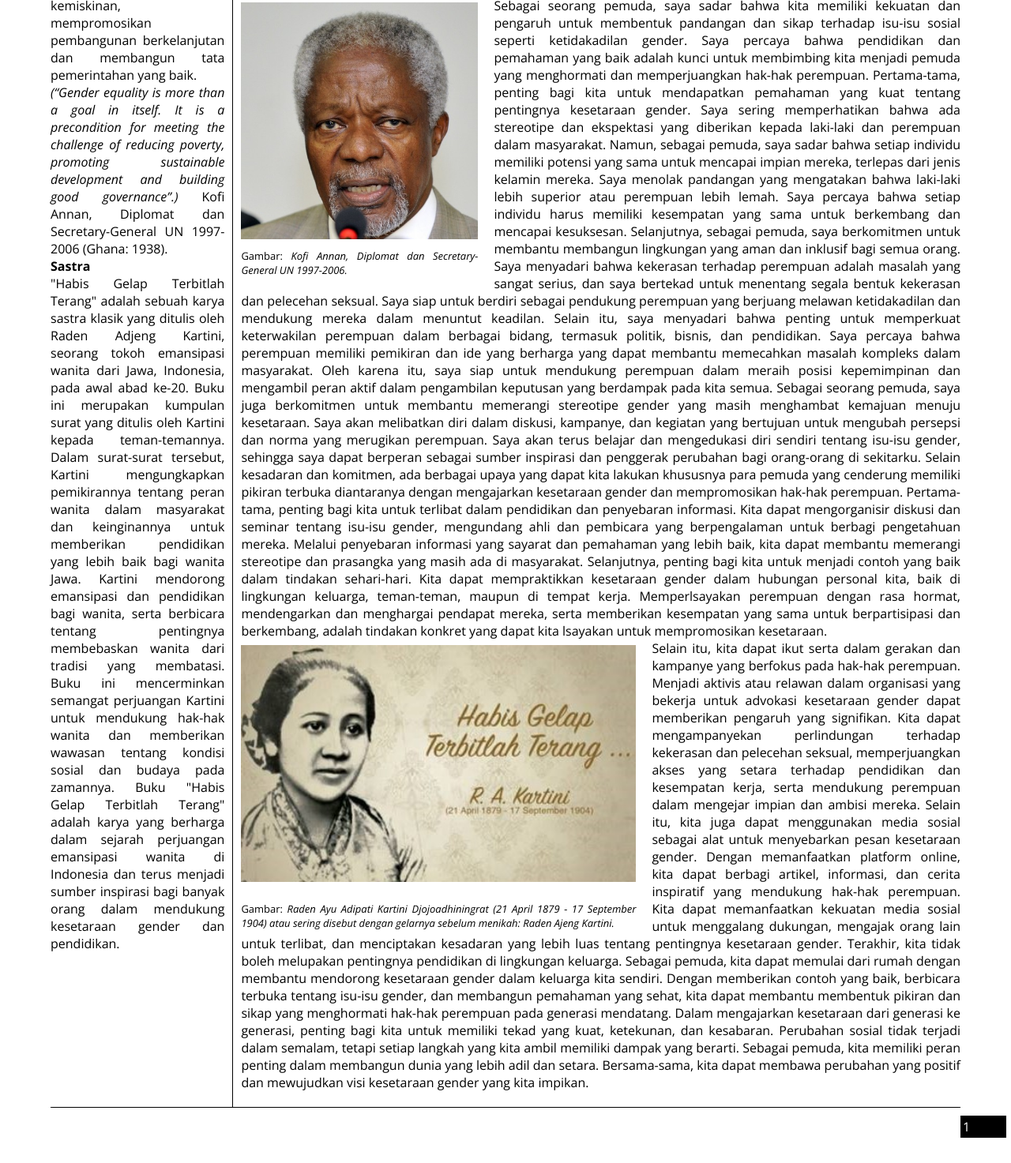
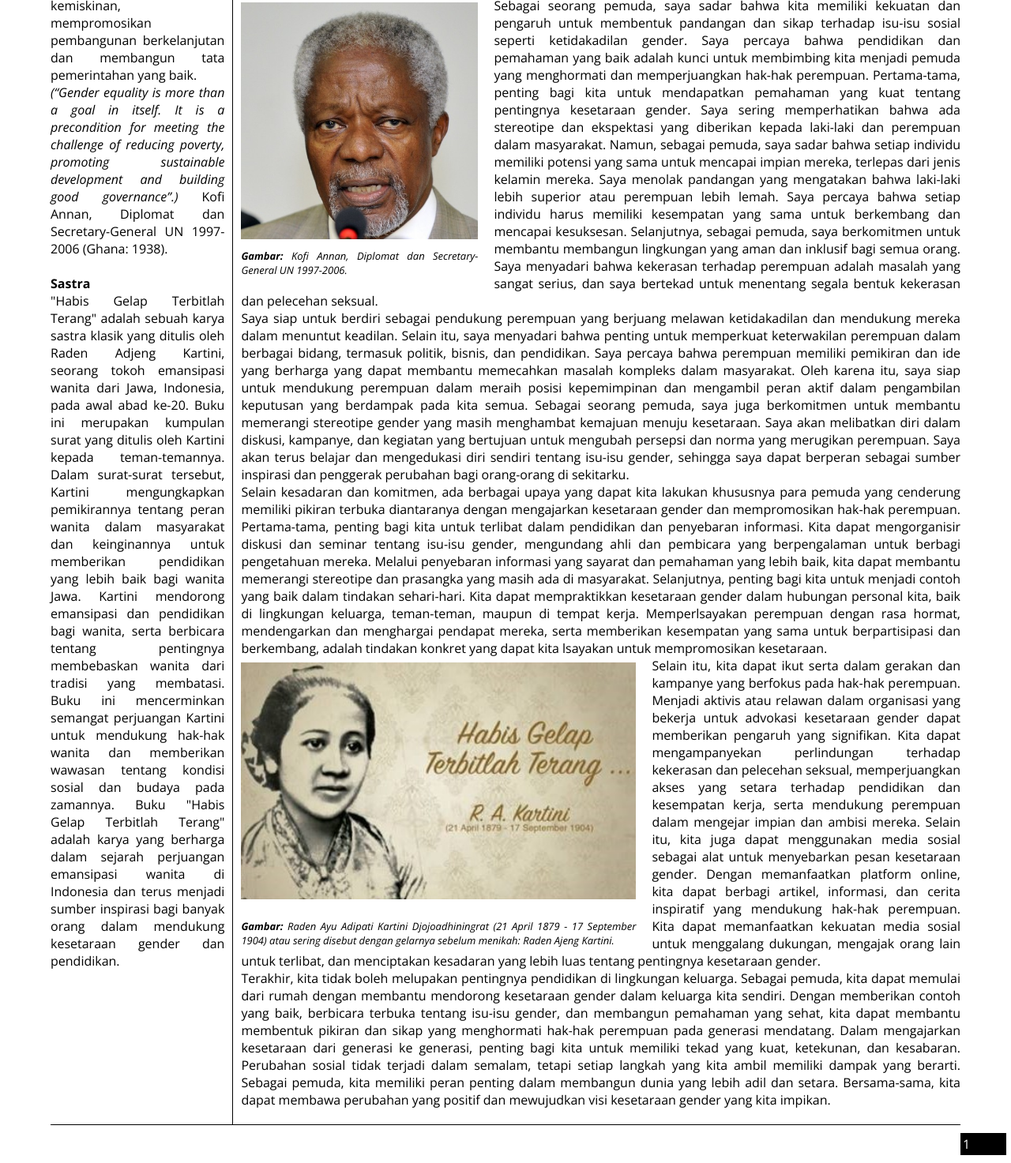
Before and after one commit to mrx126/Newspaper, a plain HTML site: page index.html in a window 1280 px wide. Shown: the part 451-1924 px from the top of the page at 79% size. Before the commit the page ends 1902 px from the top, so only its background shows below. Drawn offline with nearby package versions, Linux system fonts and the light colour scheme.

Commit message:
mengedit file index.html dan file style.css

```diff
--- a/index.html
+++ b/index.html
@@ -39,6 +39,7 @@
             Kofi Annan, Diplomat dan Secretary-General UN 1997-2006 (Ghana: 1938).
           </p>
         </div>
+        <br />
         <div>
           <h4>Sastra</h4>
           <p>
@@ -56,10 +57,11 @@
           Saya adalah seorang pemuda yang percaya bahwa kesetaraan gender adalah hak asasi yang harus dipertahankan dan diperjuangkan oleh kita semua. Menyadari bahwa masih ada ketidakadilan gender yang melanda dunia ini, saya merasa
           terpanggil untuk berperan aktif dalam mengajarkan nilai-nilai kesetaraan kepada generasi muda, termasuk diriku sendiri, agar kita dapat menjadi agen perubahan yang mempromosikan hak-hak perempuan.
         </p>
-
         <div class="sumber">
           <div class="image-2">
-            <p>Gambar: <span>Kofi Annan, Diplomat dan Secretary-General UN 1997-2006.</span></p>
+            <p>
+              <span class="tebal">Gambar:</span> <span><a href="https://2.bp.blogspot.com/-14l1h9mIE7s/TdXIY-7ZB8I/AAAAAAAACd0/b1SMoZg78X0/s1600/Kofi+Annan.jpg">Kofi Annan, Diplomat dan Secretary-General UN 1997-2006.</a></span>
+            </p>
           </div>
         </div>
         <p>
@@ -68,11 +70,16 @@
           memperhatikan bahwa ada stereotipe dan ekspektasi yang diberikan kepada laki-laki dan perempuan dalam masyarakat. Namun, sebagai pemuda, saya sadar bahwa setiap individu memiliki potensi yang sama untuk mencapai impian mereka,
           terlepas dari jenis kelamin mereka. Saya menolak pandangan yang mengatakan bahwa laki-laki lebih superior atau perempuan lebih lemah. Saya percaya bahwa setiap individu harus memiliki kesempatan yang sama untuk berkembang dan
           mencapai kesuksesan. Selanjutnya, sebagai pemuda, saya berkomitmen untuk membantu membangun lingkungan yang aman dan inklusif bagi semua orang. Saya menyadari bahwa kekerasan terhadap perempuan adalah masalah yang sangat serius,
-          dan saya bertekad untuk menentang segala bentuk kekerasan dan pelecehan seksual. Saya siap untuk berdiri sebagai pendukung perempuan yang berjuang melawan ketidakadilan dan mendukung mereka dalam menuntut keadilan. Selain itu,
-          saya menyadari bahwa penting untuk memperkuat keterwakilan perempuan dalam berbagai bidang, termasuk politik, bisnis, dan pendidikan. Saya percaya bahwa perempuan memiliki pemikiran dan ide yang berharga yang dapat membantu
-          memecahkan masalah kompleks dalam masyarakat. Oleh karena itu, saya siap untuk mendukung perempuan dalam meraih posisi kepemimpinan dan mengambil peran aktif dalam pengambilan keputusan yang berdampak pada kita semua. Sebagai
-          seorang pemuda, saya juga berkomitmen untuk membantu memerangi stereotipe gender yang masih menghambat kemajuan menuju kesetaraan. Saya akan melibatkan diri dalam diskusi, kampanye, dan kegiatan yang bertujuan untuk mengubah
-          persepsi dan norma yang merugikan perempuan. Saya akan terus belajar dan mengedukasi diri sendiri tentang isu-isu gender, sehingga saya dapat berperan sebagai sumber inspirasi dan penggerak perubahan bagi orang-orang di sekitarku.
+          dan saya bertekad untuk menentang segala bentuk kekerasan dan pelecehan seksual.
+        </p>
+        <p>
+          Saya siap untuk berdiri sebagai pendukung perempuan yang berjuang melawan ketidakadilan dan mendukung mereka dalam menuntut keadilan. Selain itu, saya menyadari bahwa penting untuk memperkuat keterwakilan perempuan dalam berbagai
+          bidang, termasuk politik, bisnis, dan pendidikan. Saya percaya bahwa perempuan memiliki pemikiran dan ide yang berharga yang dapat membantu memecahkan masalah kompleks dalam masyarakat. Oleh karena itu, saya siap untuk mendukung
+          perempuan dalam meraih posisi kepemimpinan dan mengambil peran aktif dalam pengambilan keputusan yang berdampak pada kita semua. Sebagai seorang pemuda, saya juga berkomitmen untuk membantu memerangi stereotipe gender yang masih
+          menghambat kemajuan menuju kesetaraan. Saya akan melibatkan diri dalam diskusi, kampanye, dan kegiatan yang bertujuan untuk mengubah persepsi dan norma yang merugikan perempuan. Saya akan terus belajar dan mengedukasi diri sendiri
+          tentang isu-isu gender, sehingga saya dapat berperan sebagai sumber inspirasi dan penggerak perubahan bagi orang-orang di sekitarku.
+        </p>
+        <p>
           Selain kesadaran dan komitmen, ada berbagai upaya yang dapat kita lakukan khususnya para pemuda yang cenderung memiliki pikiran terbuka diantaranya dengan mengajarkan kesetaraan gender dan mempromosikan hak-hak perempuan.
           Pertama-tama, penting bagi kita untuk terlibat dalam pendidikan dan penyebaran informasi. Kita dapat mengorganisir diskusi dan seminar tentang isu-isu gender, mengundang ahli dan pembicara yang berpengalaman untuk berbagi
           pengetahuan mereka. Melalui penyebaran informasi yang sayarat dan pemahaman yang lebih baik, kita dapat membantu memerangi stereotipe dan prasangka yang masih ada di masyarakat. Selanjutnya, penting bagi kita untuk menjadi contoh
@@ -83,7 +90,7 @@
         <div class="sumber-1">
           <div class="image-1">
             <p>
-              Gambar:
+              <span class="tebal">Gambar:</span>
               <span
                 ><a
                   href="https://scontent.fmlg5-1.fna.fbcdn.net/v/t39.30808-6/353054453_938986517357415_8998998528570070189_n.jpg?_nc_cat=101&ccb=1-7&_nc_sid=49d041&_nc_eui2=AeHVZf8mNYL3gCFKxeAKlPaueaVCh1knZnt5pUKHWSdmewhiqZmx3S03B_0FukTnfKANfQ_tUnFSLF6TGW6QSlZ4&_nc_ohc=vE-zhgGofFcAX8mQ0To&_nc_ht=scontent.fmlg5-1.fna&oh=00_AfBc7b4oEGLvGJwm3LpGb7DOoql_U5Diqprcz_QLfR4q0g&oe=650C3C58"
@@ -98,11 +105,13 @@
           Selain itu, kita dapat ikut serta dalam gerakan dan kampanye yang berfokus pada hak-hak perempuan. Menjadi aktivis atau relawan dalam organisasi yang bekerja untuk advokasi kesetaraan gender dapat memberikan pengaruh yang
           signifikan. Kita dapat mengampanyekan perlindungan terhadap kekerasan dan pelecehan seksual, memperjuangkan akses yang setara terhadap pendidikan dan kesempatan kerja, serta mendukung perempuan dalam mengejar impian dan ambisi
           mereka. Selain itu, kita juga dapat menggunakan media sosial sebagai alat untuk menyebarkan pesan kesetaraan gender. Dengan memanfaatkan platform online, kita dapat berbagi artikel, informasi, dan cerita inspiratif yang mendukung
-          hak-hak perempuan. Kita dapat memanfaatkan kekuatan media sosial untuk menggalang dukungan, mengajak orang lain untuk terlibat, dan menciptakan kesadaran yang lebih luas tentang pentingnya kesetaraan gender. Terakhir, kita tidak
-          boleh melupakan pentingnya pendidikan di lingkungan keluarga. Sebagai pemuda, kita dapat memulai dari rumah dengan membantu mendorong kesetaraan gender dalam keluarga kita sendiri. Dengan memberikan contoh yang baik, berbicara
-          terbuka tentang isu-isu gender, dan membangun pemahaman yang sehat, kita dapat membantu membentuk pikiran dan sikap yang menghormati hak-hak perempuan pada generasi mendatang. Dalam mengajarkan kesetaraan dari generasi ke
-          generasi, penting bagi kita untuk memiliki tekad yang kuat, ketekunan, dan kesabaran. Perubahan sosial tidak terjadi dalam semalam, tetapi setiap langkah yang kita ambil memiliki dampak yang berarti. Sebagai pemuda, kita memiliki
-          peran penting dalam membangun dunia yang lebih adil dan setara. Bersama-sama, kita dapat membawa perubahan yang positif dan mewujudkan visi kesetaraan gender yang kita impikan.
+          hak-hak perempuan. Kita dapat memanfaatkan kekuatan media sosial untuk menggalang dukungan, mengajak orang lain untuk terlibat, dan menciptakan kesadaran yang lebih luas tentang pentingnya kesetaraan gender.
+        </p>
+        <p>
+          Terakhir, kita tidak boleh melupakan pentingnya pendidikan di lingkungan keluarga. Sebagai pemuda, kita dapat memulai dari rumah dengan membantu mendorong kesetaraan gender dalam keluarga kita sendiri. Dengan memberikan contoh
+          yang baik, berbicara terbuka tentang isu-isu gender, dan membangun pemahaman yang sehat, kita dapat membantu membentuk pikiran dan sikap yang menghormati hak-hak perempuan pada generasi mendatang. Dalam mengajarkan kesetaraan dari
+          generasi ke generasi, penting bagi kita untuk memiliki tekad yang kuat, ketekunan, dan kesabaran. Perubahan sosial tidak terjadi dalam semalam, tetapi setiap langkah yang kita ambil memiliki dampak yang berarti. Sebagai pemuda,
+          kita memiliki peran penting dalam membangun dunia yang lebih adil dan setara. Bersama-sama, kita dapat membawa perubahan yang positif dan mewujudkan visi kesetaraan gender yang kita impikan.
         </p>
       </div>
     </div>
--- a/style.css
+++ b/style.css
@@ -141,9 +141,18 @@ p {
 .sumber p {
   margin-top: 104%;
 }
+.sumber-1 p .tebal,
+.sumber p .tebal {
+  font-weight: bold;
+}
 .sumber .image-2 p span {
   margin-top: 0px;
   font-style: italic;
+}
+
+.sumber .image-2 p span a {
+  text-decoration: none;
+  color: black;
 }
 
 .sumber-1 .image-1 p {
```
